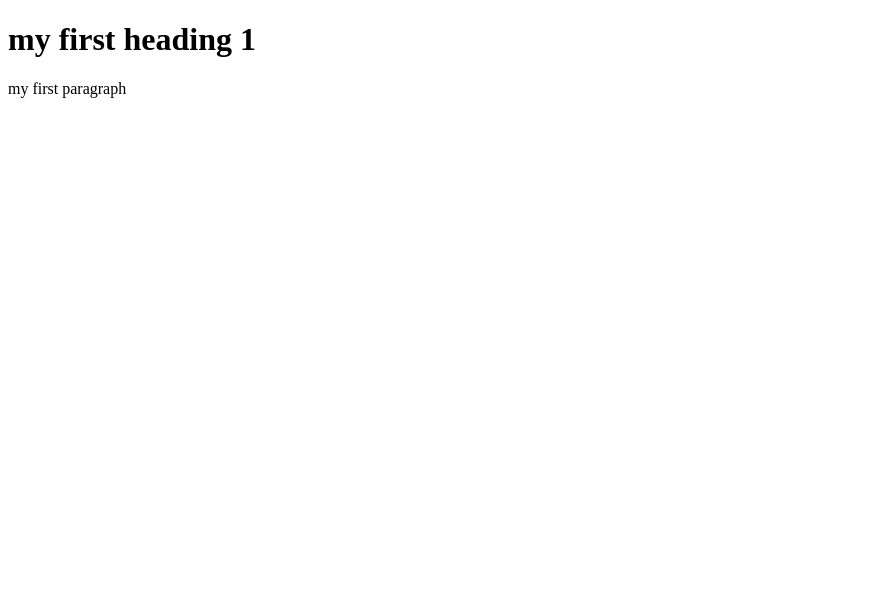
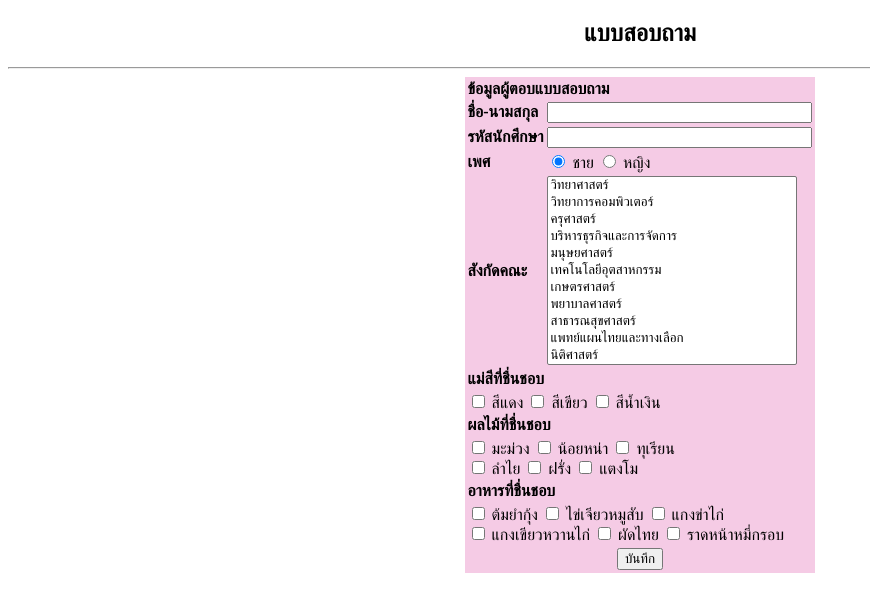
Before and after one commit to Juthamat681/basiccofhtml, a plain HTML site: page index.html in a window 1280 px wide. Shown: the whole page, without its empty margins (0-870 px from the left). Drawn offline with Linux system fonts and the light colour scheme.

Commit message:
edit index.html file

```diff
--- /dev/null
+++ b/css/style.css
@@ -0,0 +1,3 @@
+a {
+
+}
--- a/index.html
+++ b/index.html
@@ -1,12 +1,93 @@
 <!DOCTYPE html>
-<html lang="en">
+<html lang="th">
 <head>
   <meta charset="UTF-8">
-  <meta name="viewport" content="width=device-width, initial-scale=1.0">
-  <title>Basic of HTML</title>
+  <title>Web Form</title>
 </head>
 <body>
-  <h1>my first heading 1</h1>
-  <p>my first paragraph</p>
+  <h2 style="text-align: center;">แบบสอบถาม</h2>
+  <hr>
+
+  <form action="#" method="post">
+    <table align="center" style="background-color: rgb(245, 203, 229);">
+      <tr>
+        <td colspan="2"><b>ข้อมูลผู้ตอบแบบสอบถาม</b></td>
+      </tr>
+      <tr>
+        <td><b>ชื่อ-นามสกุล</b></td>
+        <td><input type="text" name="fullname" size="30"></td>
+      </tr>
+      <tr>
+        <td><b>รหัสนักศึกษา</b></td>
+        <td><input type="text" name="studentid" size="30"></td>
+      </tr>
+      <tr>
+        <td><b>เพศ</b></td>
+        <td>
+          <input type="radio" name="gender" value="male" checked> ชาย
+          <input type="radio" name="gender" value="female"> หญิง
+        </td>
+      </tr>
+      <tr>
+        <td><b>สังกัดคณะ</b></td>
+        <td>
+          <select name="faculty" size="11" style="width: 250px;">
+            <option>วิทยาศาสตร์</option>
+            <option>วิทยาการคอมพิวเตอร์</option>
+            <option>ครุศาสตร์</option>
+            <option>บริหารธุรกิจและการจัดการ</option>
+            <option>มนุษยศาสตร์</option>
+            <option>เทคโนโลยีอุตสาหกรรม</option>
+            <option>เกษตรศาสตร์</option>
+            <option>พยาบาลศาสตร์</option>
+            <option>สาธารณสุขศาสตร์</option>
+            <option>แพทย์แผนไทยและทางเลือก</option>
+            <option>นิติศาสตร์</option>
+          </select>
+        </td>
+      </tr>
+      <tr>
+        <td colspan="2"><b>แม่สีที่ชื่นชอบ</b></td>
+      </tr>
+      <tr>
+        <td colspan="2">
+          <input type="checkbox" name="color" value="red"> สีแดง
+          <input type="checkbox" name="color" value="green"> สีเขียว
+          <input type="checkbox" name="color" value="blue"> สีน้ำเงิน
+        </td>
+      </tr>
+      <tr>
+        <td colspan="2"><b>ผลไม้ที่ชื่นชอบ</b></td>
+      </tr>
+      <tr>
+        <td colspan="2">
+          <input type="checkbox" name="fruit" value="mango"> มะม่วง
+          <input type="checkbox" name="fruit" value="custard-apple"> น้อยหน่า
+          <input type="checkbox" name="fruit" value="durian"> ทุเรียน<br>
+          <input type="checkbox" name="fruit" value="longan"> ลำไย
+          <input type="checkbox" name="fruit" value="guava"> ฝรั่ง
+          <input type="checkbox" name="fruit" value="watermelon"> แตงโม
+        </td>
+      </tr>
+      <tr>
+        <td colspan="2"><b>อาหารที่ชื่นชอบ</b></td>
+      </tr>
+      <tr>
+        <td colspan="2">
+          <input type="checkbox" name="food" value="tomyum"> ต้มยำกุ้ง
+          <input type="checkbox" name="food" value="omelet"> ไข่เจียวหมูสับ
+          <input type="checkbox" name="food" value="galangal-chicken"> แกงข่าไก่<br>
+          <input type="checkbox" name="food" value="green-curry"> แกงเขียวหวานไก่
+          <input type="checkbox" name="food" value="padthai"> ผัดไทย
+          <input type="checkbox" name="food" value="radna"> ราดหน้าหมี่กรอบ
+        </td>
+      </tr>
+      <tr>
+        <td colspan="2" align="center">
+          <input type="submit" value="บันทึก">
+        </td>
+      </tr>
+    </table>
+  </form>
 </body>
 </html>
```
Also changed, not shown: form.html (added, +22 -0 lines), index_.html (added, +56 -0 lines), list.html (added, +25 -0 lines), table.html (added, +39 -0 lines), img/arsenal.png (added), img/epl-logo.png (added).
